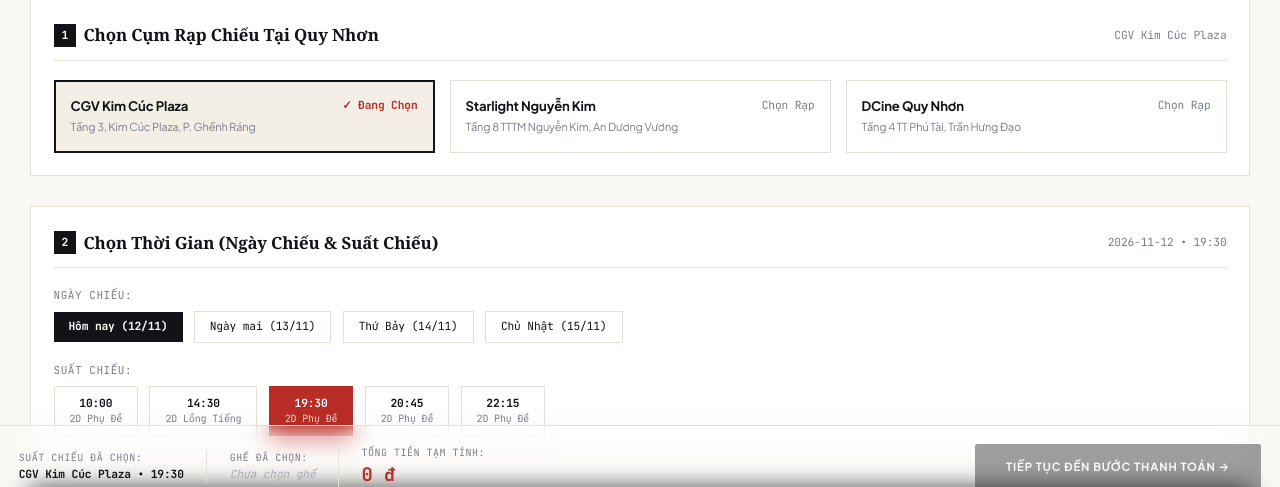
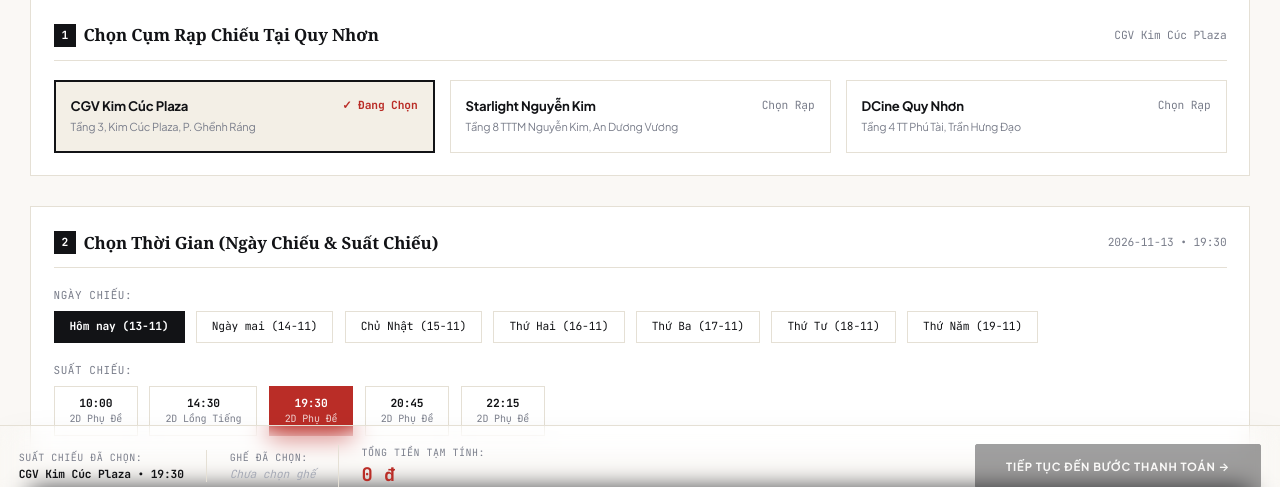
Before and after one commit to Linh-183/WEBXEMPHIM, a Node server app: page /dat-ve/600000000000000000000001 in a window 1280 px wide. Shown: the part 293-780 px from the top of the page. Run offline with Node 20, Linux system fonts and the light colour scheme; tables that the repository leaves empty hold one stand-in row (values such as "Sample post"); some libraries are stand-ins or nearby versions; some web fonts are replaced.

Commit message:
feat(realtime-dates): cap nhat lich chieu 7 ngay dong thoi gian thuc, chan dat ve qua khu, tu dong chuyen phim sang dang chieu khi den ngay khoi chieu

```diff
--- a/WebPhim/dieu-huong/khach-hang.js
+++ b/WebPhim/dieu-huong/khach-hang.js
@@ -20,6 +20,14 @@ function isValidObjectId(id) {
 
 router.get('/', async (req, res) => {
     try {
+        const today = new Date();
+        today.setHours(0, 0, 0, 0);
+        // Tự động chuyển đổi phim sắp chiếu sang đang chiếu trong thời gian thực khi đến ngày khởi chiếu
+        await Movie.updateMany(
+            { status: 'SapChieu', releaseDate: { $lte: today } },
+            { $set: { status: 'DangChieu' } }
+        );
+
         const movies = await Movie.find({ status: 'DangChieu' }).sort({ createdAt: -1 }).limit(4);
         const topVouchers = await Voucher.find({ $or: [{ expiryDate: { $gte: new Date() } }, { expiryDate: null }] }).limit(2);
         res.render('trangchu', { movies, vouchers: topVouchers });
@@ -28,6 +36,13 @@ router.get('/', async (req, res) => {
 
 router.get('/phim', async (req, res) => {
     try {
+        const today = new Date();
+        today.setHours(0, 0, 0, 0);
+        await Movie.updateMany(
+            { status: 'SapChieu', releaseDate: { $lte: today } },
+            { $set: { status: 'DangChieu' } }
+        );
+
         const currentStatus = req.query.status;
         const query = (!currentStatus || currentStatus === 'TatCa') ? {} : { status: currentStatus };
         const movies = await Movie.find(query).sort({ createdAt: -1 });
@@ -130,6 +145,15 @@ router.post('/thanh-toan', checkLogin, async (req, res) => {
         const selectedCinema = cinema || 'CGV Kim Cúc Plaza';
         const seatList = seats ? seats.split(',').map(s => s.trim()).filter(Boolean) : [];
         const currentUserId = req.session.user._id ? req.session.user._id.toString() : 'guest';
+
+        // 0. Chống đặt vé các suất chiếu trong quá khứ (Thời gian thực)
+        const todayZero = new Date();
+        todayZero.setHours(0, 0, 0, 0);
+        const bookingDate = new Date(showDate);
+        bookingDate.setHours(0, 0, 0, 0);
+        if (bookingDate < todayZero) {
+            return res.redirect(`/dat-ve/${movieId}?error=${encodeURIComponent('Suất chiếu này đã thuộc về quá khứ! Vui lòng chọn lịch chiếu từ hôm nay trở đi.')}`);
+        }
 
         if (seatList.length > 0) {
             // 1. Kiểm tra xem các ghế này đã được xuất vé trong DB chưa
@@ -234,7 +258,7 @@ router.post('/xac-nhan-thanh-toan', checkLogin, async (req, res, next) => {
             user: req.session.user._id,
             movie: phimId,
             cinema: selectedCinema,
-            showDate: showDate || '2026-11-12',
+            showDate: showDate || new Date().toISOString().split('T')[0],
             showTime: showTime || '19:30',
             seats: seatList,
             comboDetails: comboDetails || '',
--- a/WebPhim/views/trangdatvephim.ejs
+++ b/WebPhim/views/trangdatvephim.ejs
@@ -92,25 +92,35 @@
           <span class="w-6 h-6 bg-[#121316] text-white font-['JetBrains_Mono'] text-xs font-bold flex items-center justify-center">2</span>
           <h2 class="font-['Georgia'] text-lg font-bold text-[#121316]">Chọn Thời Gian (Ngày Chiếu & Suất Chiếu)</h2>
         </div>
-        <span class="text-xs font-['JetBrains_Mono'] text-[#7A7E8B]" id="activeScreeningLabel">Hôm nay • 19:30</span>
+        <%
+          const todayBooking = new Date();
+          const daysOfWeekVi = ['Chủ Nhật', 'Thứ Hai', 'Thứ Ba', 'Thứ Tư', 'Thứ Năm', 'Thứ Sáu', 'Thứ Bảy'];
+          let initDateIso = todayBooking.toISOString().split('T')[0];
+          let initDateLabel = 'Hôm nay (' + todayBooking.toLocaleDateString('vi-VN', { day: '2-digit', month: '2-digit' }) + ')';
+        %>
+        <span class="text-xs font-['JetBrains_Mono'] text-[#7A7E8B]" id="activeScreeningLabel"><%= initDateLabel %> • 19:30</span>
       </div>
 
-      <!-- Date Pills -->
+      <!-- Date Pills (Tự động cập nhật theo thời gian thực - 7 ngày liên tiếp từ hôm nay) -->
       <div class="mb-5">
         <span class="block text-[11px] font-['JetBrains_Mono'] text-[#7A7E8B] uppercase tracking-wider mb-2">Ngày chiếu:</span>
         <div class="flex flex-wrap items-center gap-3" id="datePickerContainer">
-          <button type="button" onclick="setBookingDate('2026-11-12', 'Hôm nay (12/11)', this)" class="date-btn px-4 py-2 bg-[#121316] text-white font-['JetBrains_Mono'] text-xs font-bold">
-            Hôm nay (12/11)
-          </button>
-          <button type="button" onclick="setBookingDate('2026-11-13', 'Ngày mai (13/11)', this)" class="date-btn px-4 py-2 bg-white border border-[#E5E0D5] text-[#121316] hover:border-[#121316] font-['JetBrains_Mono'] text-xs">
-            Ngày mai (13/11)
-          </button>
-          <button type="button" onclick="setBookingDate('2026-11-14', 'Thứ Bảy (14/11)', this)" class="date-btn px-4 py-2 bg-white border border-[#E5E0D5] text-[#121316] hover:border-[#121316] font-['JetBrains_Mono'] text-xs">
-            Thứ Bảy (14/11)
-          </button>
-          <button type="button" onclick="setBookingDate('2026-11-15', 'Chủ Nhật (15/11)', this)" class="date-btn px-4 py-2 bg-white border border-[#E5E0D5] text-[#121316] hover:border-[#121316] font-['JetBrains_Mono'] text-xs">
-            Chủ Nhật (15/11)
-          </button>
+          <%
+            for (let i = 0; i < 7; i++) {
+              const d = new Date(todayBooking);
+              d.setDate(todayBooking.getDate() + i);
+              const isToday = (i === 0);
+              const isTomorrow = (i === 1);
+              const dayLabel = isToday ? 'Hôm nay' : (isTomorrow ? 'Ngày mai' : daysOfWeekVi[d.getDay()]);
+              const dateStr = d.toLocaleDateString('vi-VN', { day: '2-digit', month: '2-digit' });
+              const fullIso = d.toISOString().split('T')[0];
+          %>
+            <button type="button"
+                    onclick="setBookingDate('<%= fullIso %>', '<%= dayLabel %> (<%= dateStr %>)', this)"
+                    class="date-btn px-4 py-2 border font-['JetBrains_Mono'] text-xs <%= isToday ? 'bg-[#121316] text-white font-bold border-[#121316]' : 'bg-white border-[#E5E0D5] text-[#121316] hover:border-[#121316]' %>">
+              <%= dayLabel %> (<%= dateStr %>)
+            </button>
+          <% } %>
         </div>
       </div>
 
@@ -374,7 +384,7 @@
     <!-- Hidden inputs matching Express Route requirements -->
     <input type="hidden" name="movieId" value="<%= phim._id %>" />
     <input type="hidden" name="cinema" id="input_cinema" value="CGV Kim Cúc Plaza" />
-    <input type="hidden" name="showDate" id="input_showDate" value="2026-11-12" />
+    <input type="hidden" name="showDate" id="input_showDate" value="<%= initDateIso %>" />
     <input type="hidden" name="showTime" id="input_showTime" value="19:30" />
     <input type="hidden" name="seats" id="input_seats" value="" />
     <input type="hidden" name="total" id="input_total" value="0" />
@@ -423,7 +433,7 @@
   let comboItems = {};
   let comboTotal = 0;
   let currentCinema = 'CGV Kim Cúc Plaza';
-  let currentDate = '2026-11-12';
+  let currentDate = '<%= initDateIso %>';
   let currentTime = '19:30';
 
   function setBookingCinema(name, btnEl) {
```
Also changed, not shown: WebPhim/test_system_flow.js (+9 -0 lines).
